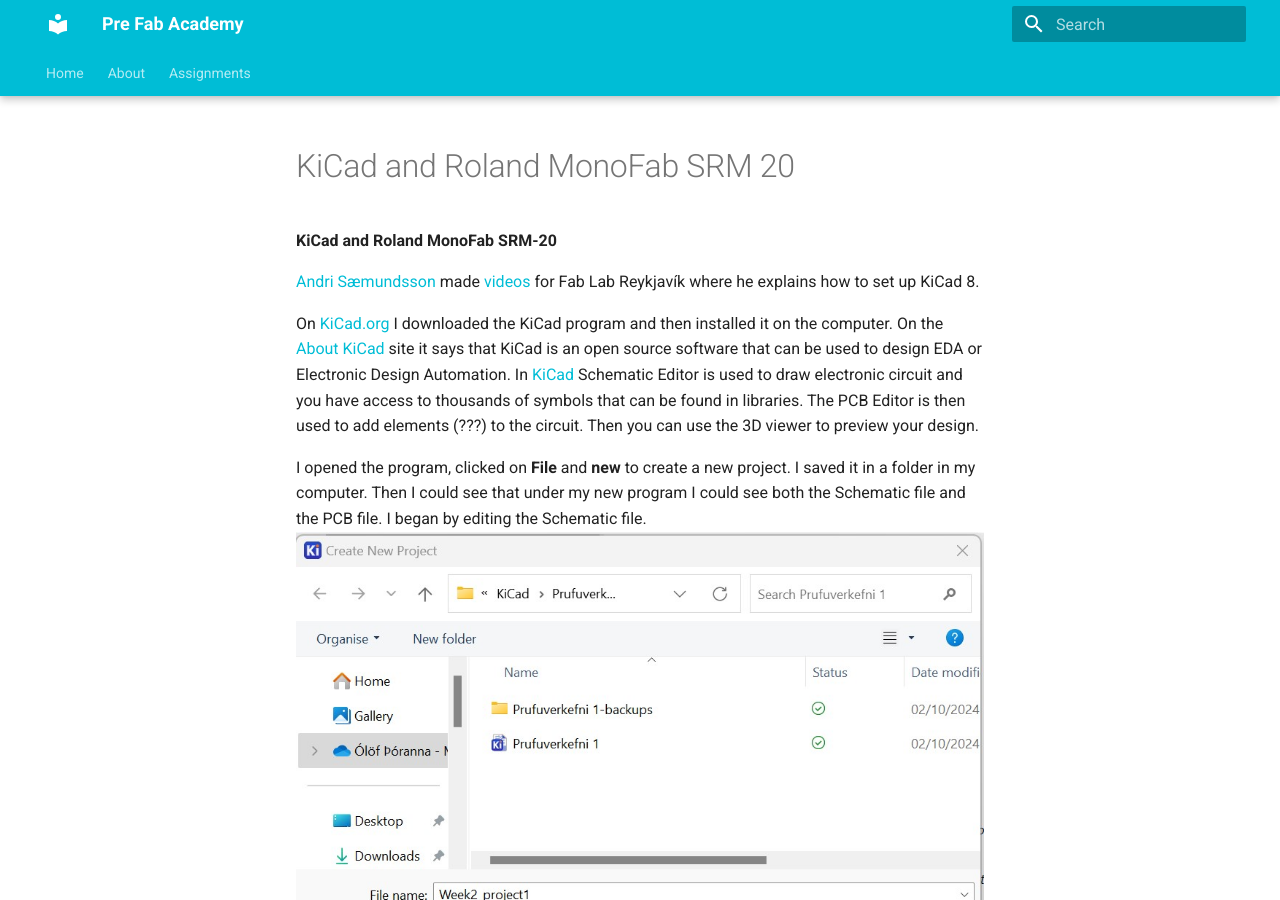
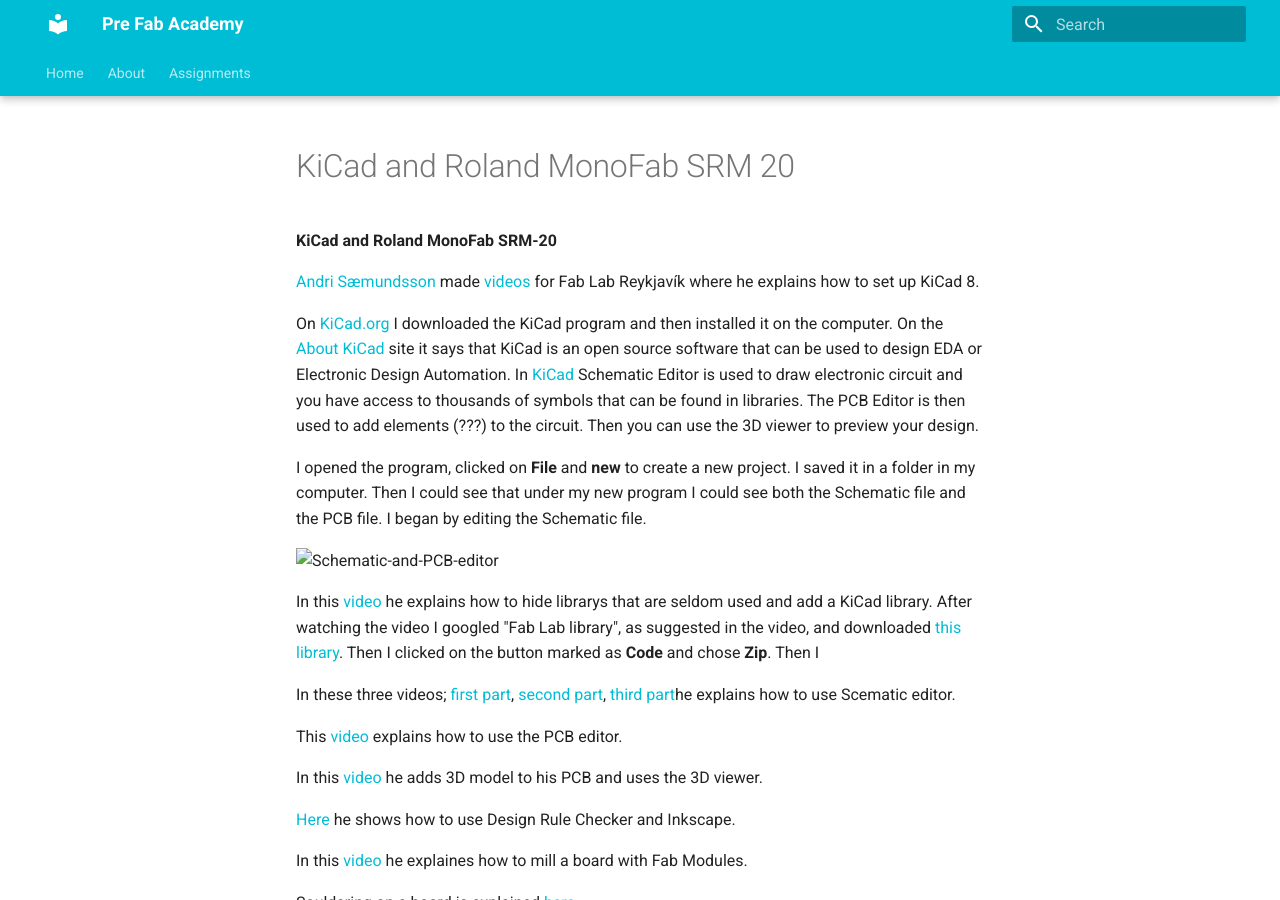
Before and after one commit to OlofH2/Before-Fab-Academy, an MkDocs documentation site: the page built from docs/KiCad_and_Roland_MonoFab_SRM_20.md, in a window 1280 px wide and 900 px high. Built offline with MkDocs 1.6.1 and Material for MkDocs 9.7.7, drawn with Linux system fonts in a browser that asks for light colours.

Commit message:
Of stórum myndum eytt

```diff
--- a/docs/KiCad_and_Roland_MonoFab_SRM_20.md
+++ b/docs/KiCad_and_Roland_MonoFab_SRM_20.md
@@ -6,12 +6,12 @@
 On [KiCad.org](hhttps://www.kicad.org/download/windows/) I downloaded the KiCad program and then installed it on the computer. On the [About KiCad](https://www.kicad.org/about/kicad/) site it says that KiCad is an open source software that can be used to design EDA or Electronic Design Automation. In [KiCad](https://www.kicad.org/) Schematic Editor is used to draw electronic circuit and you have access to thousands of symbols that can be found in libraries. The PCB Editor is then used to add elements (???) to the circuit. Then you can use the 3D viewer to preview your design.
 
 I opened the program, clicked on **File** and **new** to create a new project. I saved it in a folder in my computer. Then I could see that under my new program I could see both the Schematic file and the PCB file. I began by editing the Schematic file.
-![Creating-New-Project](img/New_project_KiCad.jpg)
+
 
 ![Schematic-and-PCB-editor](img/DownloadingLibraryCodeZip_200x234.png)
 
 In this [video](https://www.youtube.com/watch?v=ZeAAy6L8AB8&list=PLs4ifnZzVJmqaSM1lsg68vPVtJxVNhVwV&index=2) he explains how to hide librarys that are seldom used and add a KiCad library. After watching the video I googled "Fab Lab library", as suggested in the video, and downloaded [this library](https://gitlab.fabcloud.org/pub/libraries/electronics/kicad). Then I clicked on the button marked as **Code** and chose **Zip**. Then I
-![Downloading-Library](img/DownloadingLibraryCodeZip.png)
+
 
 
 
```
Also changed, not shown: docs/img/DownloadingLibraryCodeZip_200x234.png (deleted), docs/img/NewProject.png (deleted), docs/img/NewProjectSchematicPcbEditor.png (deleted), docs/img/New_project_KiCad.jpg (deleted).
